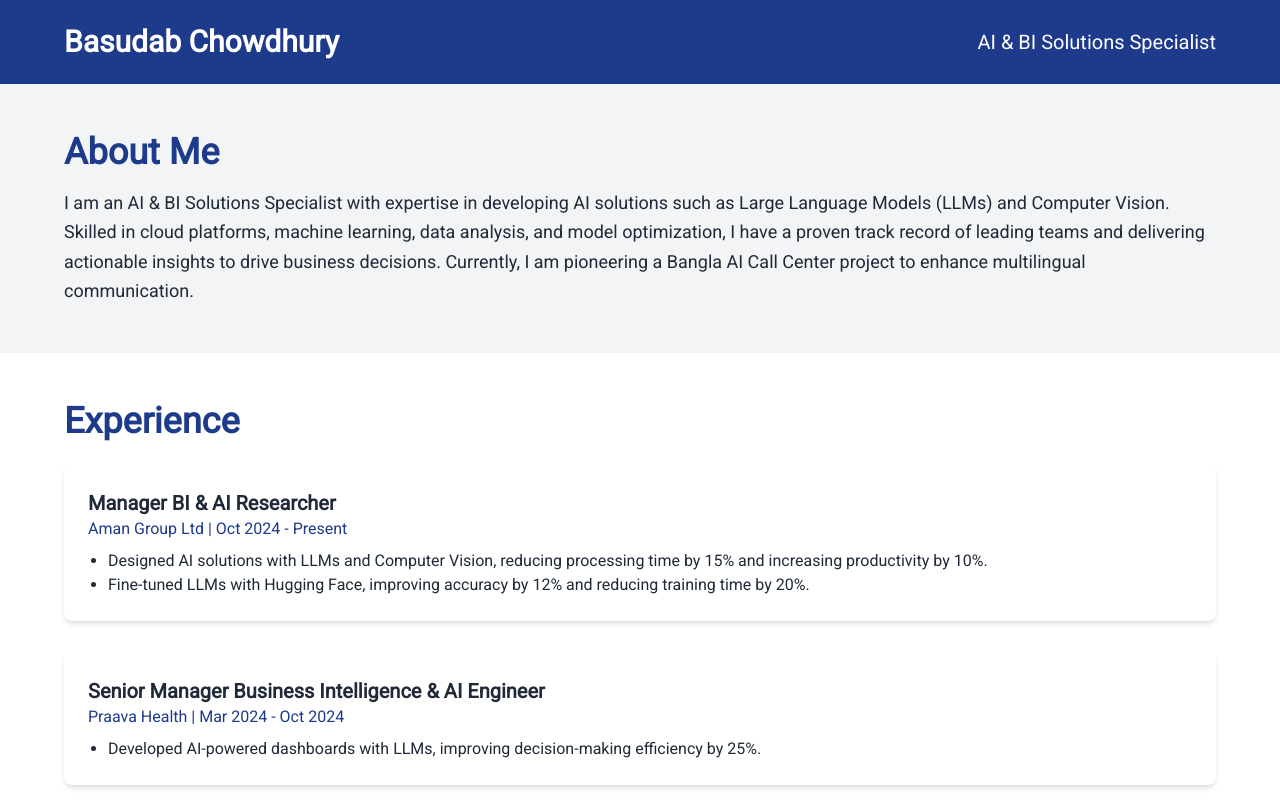
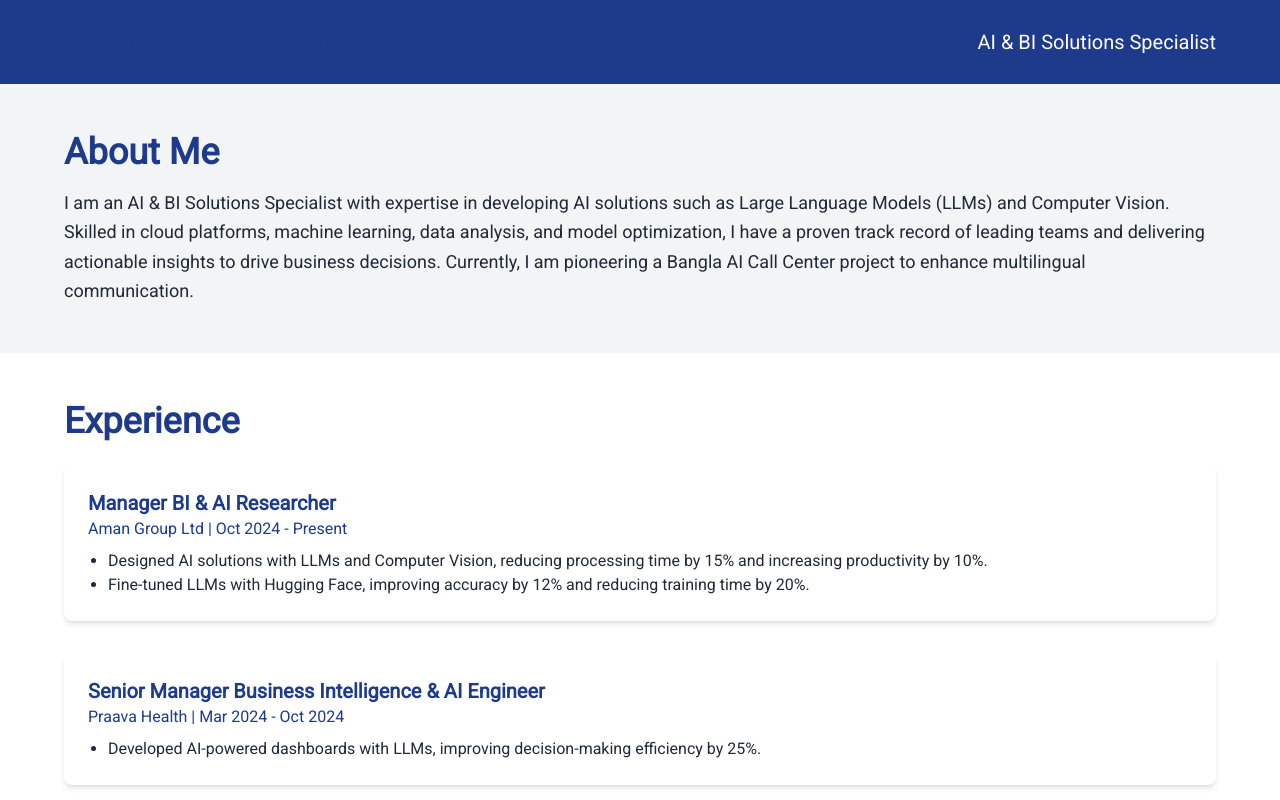
Before and after one commit to basudabC/portfolio, a Next.js app: page / in a window 1280 px wide. Shown: the top 800 px of the page. Built offline with nearby package versions, Linux system fonts and the light colour scheme.

Commit message:
Update globals.css

```diff
--- a/styles/globals.css
+++ b/styles/globals.css
@@ -1,3 +1,19 @@
 @tailwind base;
 @tailwind components;
 @tailwind utilities;
+
+body {
+  @apply bg-corp-gray text-gray-900;
+}
+
+h1, h2, h3 {
+  @apply font-bold text-corp-blue;
+}
+
+section {
+  @apply py-16 px-6;
+}
+
+.card {
+  @apply bg-white p-8 rounded-lg shadow-lg;
+}
```
